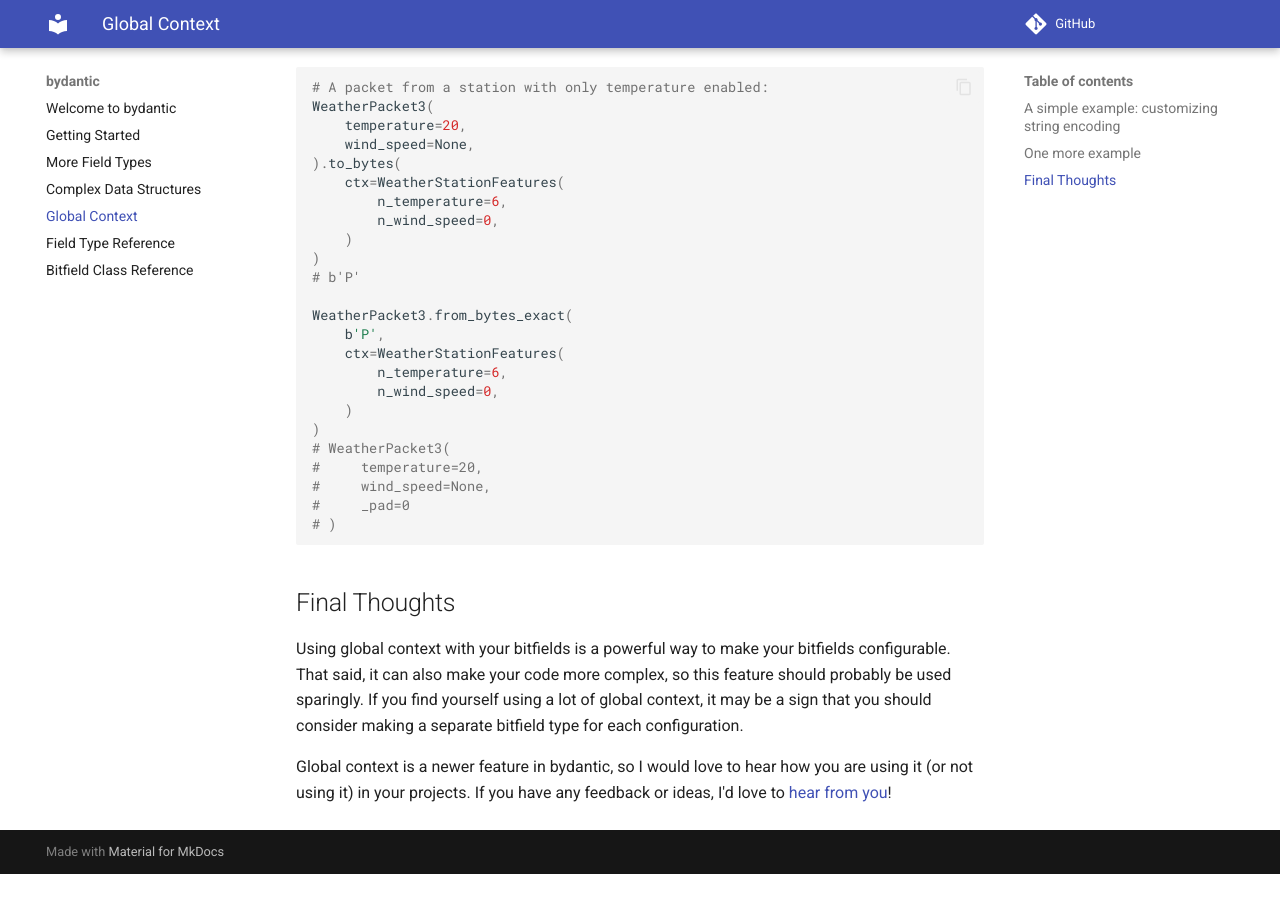
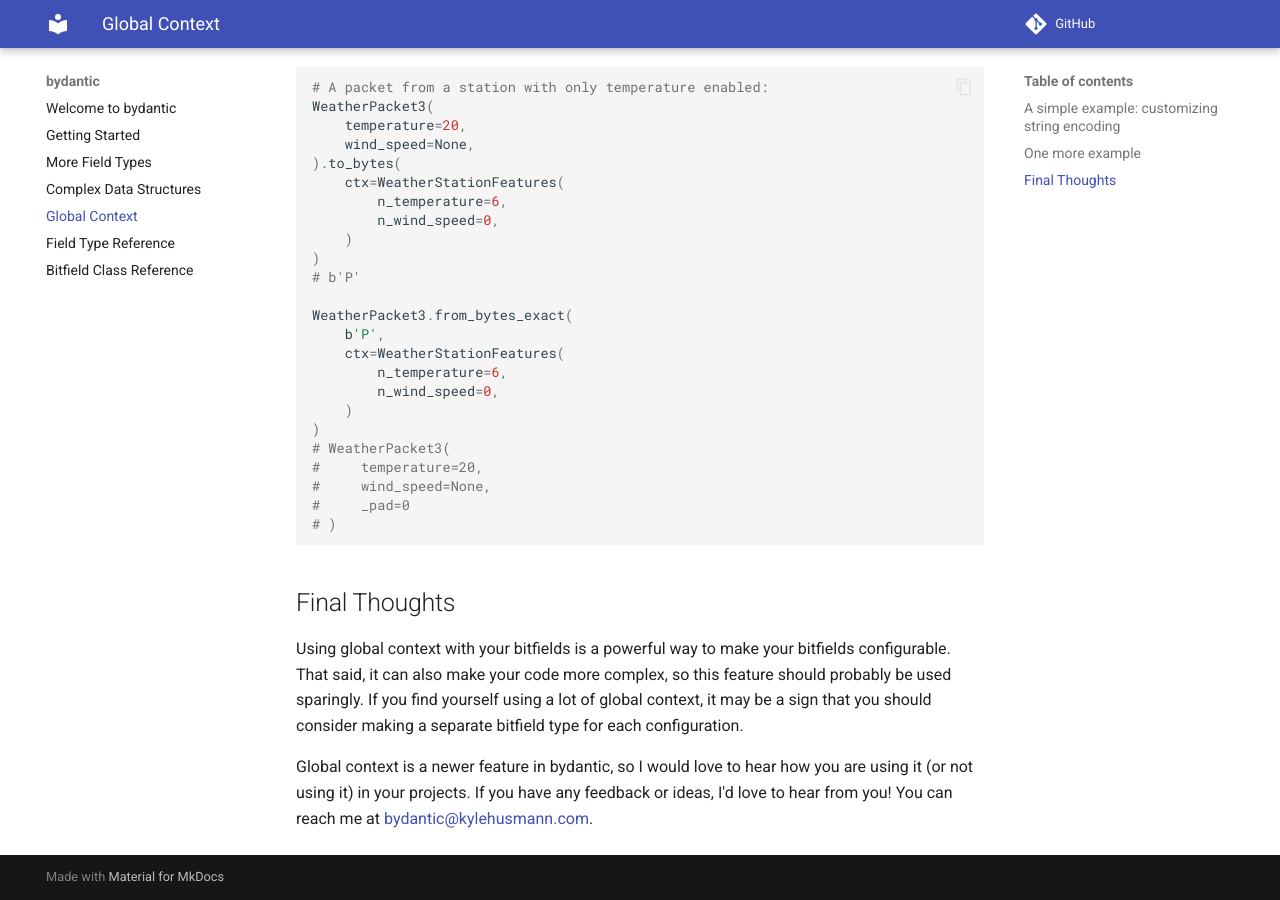
Before and after one commit to khusmann/bydantic, an MkDocs documentation site: the page built from docs/global-context.md, in a window 1280 px wide and 900 px high, scrolled down 2098 px. Built offline with MkDocs 1.6.1 and Material for MkDocs 9.7.7, drawn with Linux system fonts in a browser that asks for light colours; comment, search, counter and statistics services are not loaded; before the commit the page ends 2972 px from its top, so only the background shows below that.

Commit message:
change email text

```diff
--- a/docs/global-context.md
+++ b/docs/global-context.md
@@ -139,4 +139,5 @@ bitfield type for each configuration.
 
 Global context is a newer feature in bydantic, so I would love to hear how you
 are using it (or not using it) in your projects. If you have any feedback or
-ideas, I'd love to [hear from you](mailto: bydantic@kylehusmann.com)!
+ideas, I'd love to hear from you! You can reach me at
+[bydantic@kylehusmann.com](mailto: bydantic@kylehusmann.com).
```
